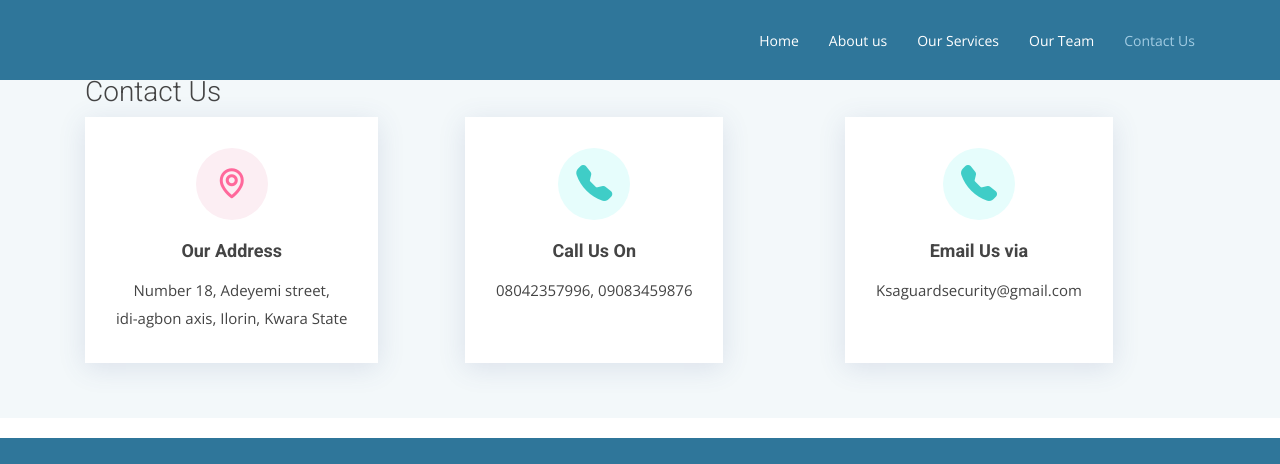
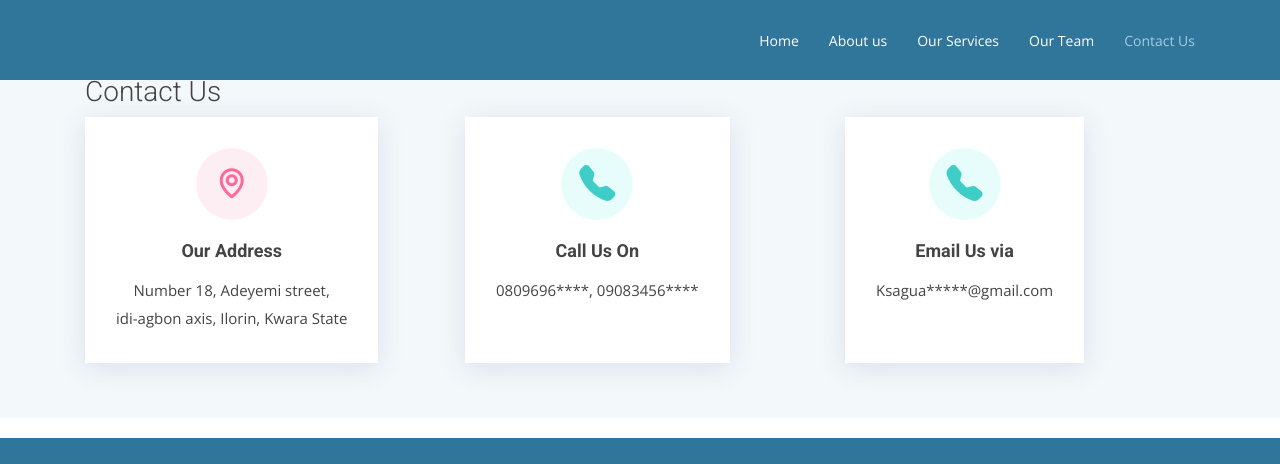
Before and after one commit to Omore-Salam/SECURITY-AGENCY-WEBSITE, a plain HTML site: page contact.html in a window 1280 px wide. Shown: the top 464 px of the page. Drawn offline with nearby package versions, Linux system fonts and the light colour scheme; files that its build step writes are made by us from their sources; a script that the page names is missing; files whose address does not match are found by name.

Commit message:
Update contact.html

```diff
--- a/contact.html
+++ b/contact.html
@@ -85,7 +85,7 @@
                         <div class="icon-box icon-box-cyan">
                             <div class="icon"><i class="bi bi-telephone-fill"></i></div>
                             <h4 class="title">Call Us On</h4>
-                            <p class="description">08042357996, 09083459876</p>
+                            <p class="description">0809696****, 09083456****</p>
                         </div>
                     </div>
 
@@ -93,7 +93,7 @@
                         <div class="icon-box icon-box-cyan">
                             <div class="icon"><i class="bi bi-telephone-fill"></i></div>
                             <h4 class="title">Email Us via</h4>
-                            <p class="description">Ksaguardsecurity@gmail.com</p>
+                            <p class="description">Ksagua*****@gmail.com</p>
                         </div>
                     </div>
                 </div>
```
